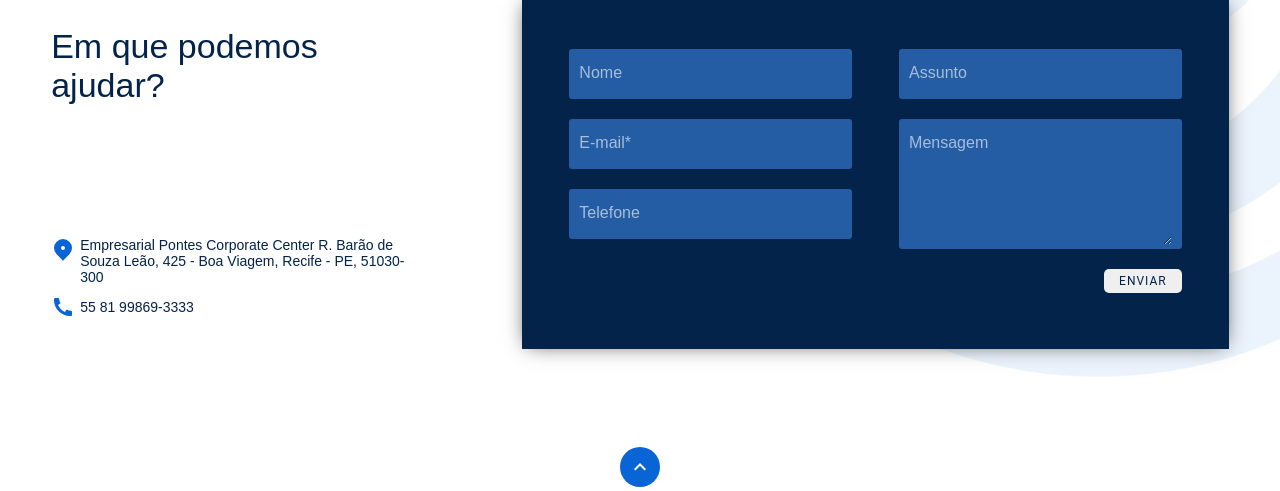
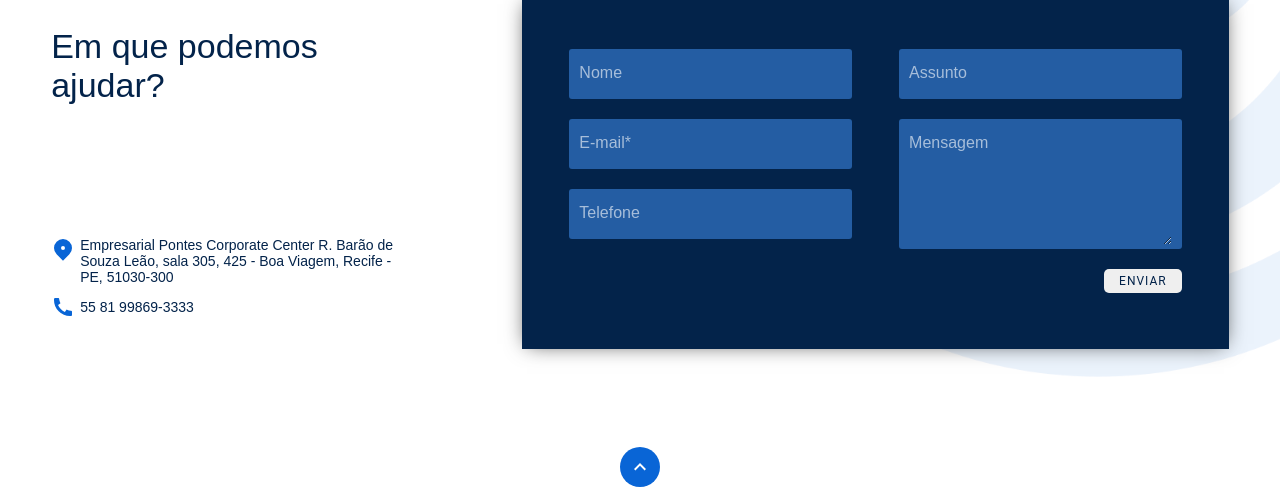
Before and after one commit to eduqz/JCN, a Django app: page / in a window 1280 px wide. Shown: the part 1881-2372 px from the top of the page. Run offline with Django 3.2, Linux system fonts and the light colour scheme; data that the repository does not hold is empty; style sheets or scripts are compiled from the project's sources; some libraries are stand-ins or nearby versions; some web fonts are replaced.

Commit message:
Fix address

```diff
--- a/templates/contact.html
+++ b/templates/contact.html
@@ -6,8 +6,7 @@
     <div id="contact-text-medias">
         <div id="localization">
             <img src="{% static 'images/pin.svg' %}" alt="">
-            <p>Empresarial Pontes Corporate Center
-                R. Barão de Souza Leão, 425 - Boa Viagem, Recife - PE, 51030-300</p>
+            <p>Empresarial Pontes Corporate Center R. Barão de Souza Leão, sala 305, 425 - Boa Viagem, Recife - PE, 51030-300</p>
         </div>
 
         <div id="phone">
@@ -21,18 +20,18 @@
             {% csrf_token %}
             <div id="contact-forms-1">
                 <div class="contact-group">
-                   <input name="nome" type="name" class="contact-field" placeholder="Nome">
-                   <label for="name" class="contact-label">Nome</label>
+                    <input name="nome" type="name" class="contact-field" placeholder="Nome">
+                    <label for="name" class="contact-label">Nome</label>
                 </div>
 
                 <div class="contact-group">
-                   <input name="email" type="email" class="contact-field" placeholder="E-mail*">
-                   <label for="email"  required="required" class="contact-label">E-mail*</label>
+                    <input name="email" type="email" class="contact-field" placeholder="E-mail*">
+                    <label for="email" required="required" class="contact-label">E-mail*</label>
                 </div>
 
                 <div class="contact-group">
-                   <input name="telefone" type="tel" class="contact-field" placeholder="Telefone">
-                   <label for="tel" class="contact-label">Telefone</label>
+                    <input name="telefone" type="tel" class="contact-field" placeholder="Telefone">
+                    <label for="tel" class="contact-label">Telefone</label>
                 </div>
             </div>
 
```
